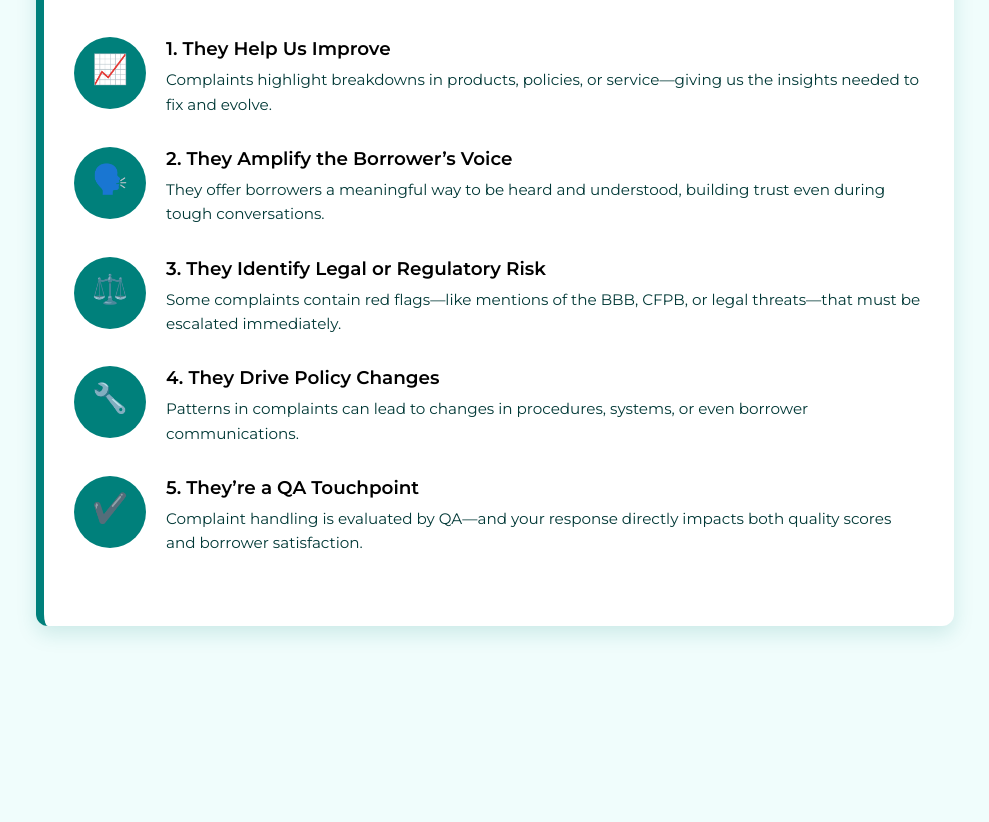
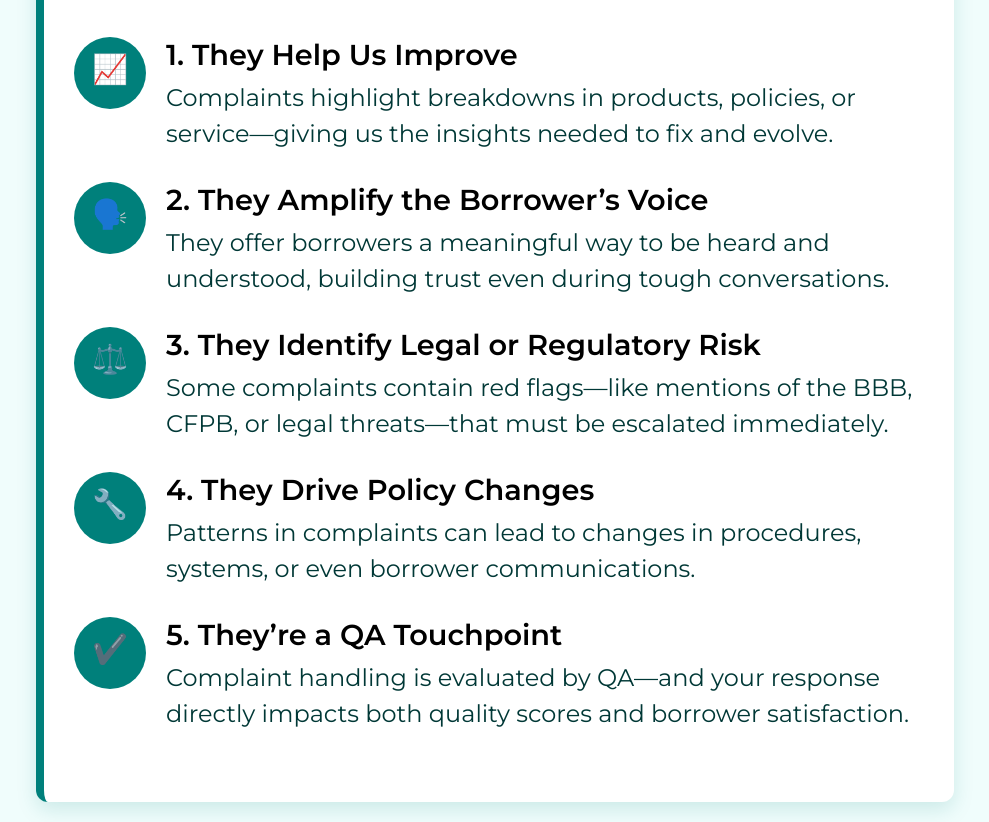
Before and after one commit to cmarkey28/complaints, a plain HTML site: page index.html in a window 1280 px wide. Shown: the part 123-945 px from the top of the page, without its empty margins (145-1134 px from the left). Before the commit the page ends 800 px from the top, so only its background shows below. Drawn offline with Linux system fonts and the light colour scheme.

Commit message:
Update index.html

```diff
--- a/index.html
+++ b/index.html
@@ -52,14 +52,14 @@
 
     .text h2 {
       color: #000000;
-      font-size: 1.15rem;
+      font-size: 1.8rem;
       margin: 0 0 8px 0;
     }
 
     .text p {
       margin: 0;
-      line-height: 1.6;
-      font-size: 0.95rem;
+      line-height: 1.5;
+      font-size: 1.5rem;
     }
 
     @media (max-width: 600px) {
@@ -68,7 +68,7 @@
       }
 
       h1 {
-        font-size: 1.5rem;
+        font-size: 1.8rem;
       }
 
       .reason {
```
